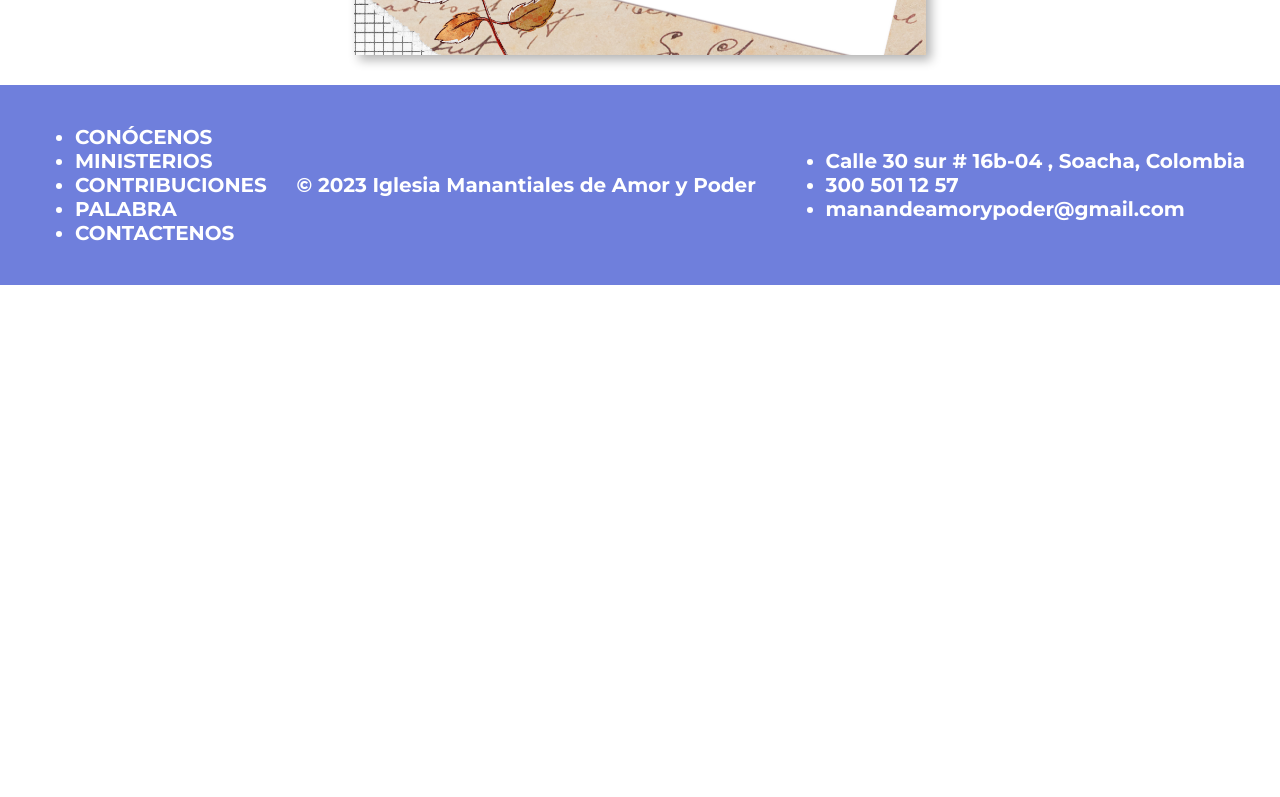
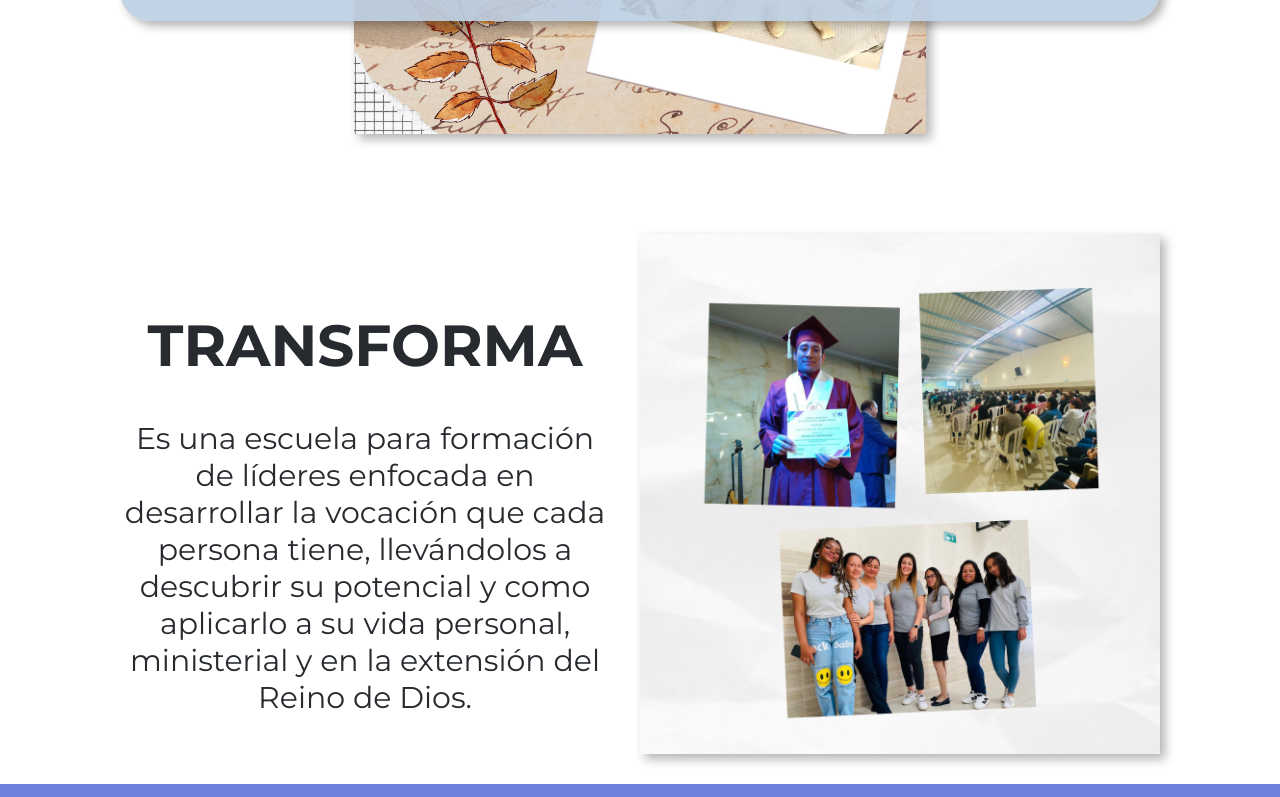
Before and after one commit to CarlosMayaDev/manantiales, a React (Create React App) app: page /formacion in a window 1280 px wide. Shown: the part 2924-3721 px from the top of the page. Before the commit the page ends 3209 px from the top, so only its background shows below. Built offline with nearby package versions, Linux system fonts and the light colour scheme.

Commit message:
Formacion transforma

```diff
--- a/src/views/Formacion.jsx
+++ b/src/views/Formacion.jsx
@@ -3,6 +3,7 @@ import React from "react";
 import image1 from "../assets/Escuelas de Formacion Collage.png"
 import image2 from "../assets/Escuela EnAmorArte.png"
 import image3 from "../assets/Avanza.png"
+import image4 from "../assets/Transforma.png"
 
 import styles from "./Formacion.module.css"
 
@@ -44,6 +45,18 @@ const Formacion = () => {
                 </div>
                 <img src={image3} alt="" className={styles.avanzaImage} />
             </div>
+
+            <div className={styles.transformaContainer}>
+                <div className={styles.transformaText}>
+                        <h1 className={styles.h1}>
+                            TRANSFORMA
+                        </h1>
+                    <h2 className={styles.h2}>
+                    Es una escuela para formación de líderes enfocada en desarrollar la vocación que cada persona tiene, llevándolos a descubrir su potencial y como aplicarlo a su vida personal, ministerial y en la extensión del Reino de Dios.
+                    </h2>
+                </div>
+                <img src={image4} alt="" className={styles.transformaImage} />
+            </div>
         </>
         )
 };
--- a/src/views/Formacion.module.css
+++ b/src/views/Formacion.module.css
@@ -6,7 +6,7 @@
     margin-bottom: 30px;
     margin-left: 120px;
     margin-right: 120px;
-    padding-top: 1px;
+    padding-top: 10px;
     padding-bottom: 50px;
     padding-left: 20px;
     padding-right: 20px;
@@ -20,7 +20,7 @@
 
 .enamorarteContainer {
     display: flex;
-    margin-top: 30px;
+    margin-top: 100px;
     margin-bottom: 30px;
     margin-left: 120px;
     margin-right: 120px;
@@ -76,6 +76,34 @@
     transform: scale(1.15);
 }
 
+.transformaContainer {
+    display: flex;
+    margin-top: 100px;
+    margin-bottom: 30px;
+    margin-left: 120px;
+    margin-right: 120px;
+  }
+
+  .transformaImage {
+    width: 50%; /* o el porcentaje que desees */
+    box-shadow: 5px 5px 10px rgba(0, 0, 0, 0.3);
+    transition: transform 0.3s ease;
+  }
+
+  .transformaImage:hover {
+    transform: scale(1.1);
+}
+
+  .transformaText {
+    padding-right: 30px; /* o el espacio que desees entre la imagen y el texto */
+    flex-grow: 1;
+    display: flex;
+    flex-direction: column;
+    align-items: center;
+    justify-content: center;
+  }
+
+
 .h1 {
     font-size: 58px;
     font-family: 'Montserrat', sans-serif;
```
Also changed, not shown: src/assets/Transforma.png (added). Lines whose indentation alone changed are shown as unchanged.
